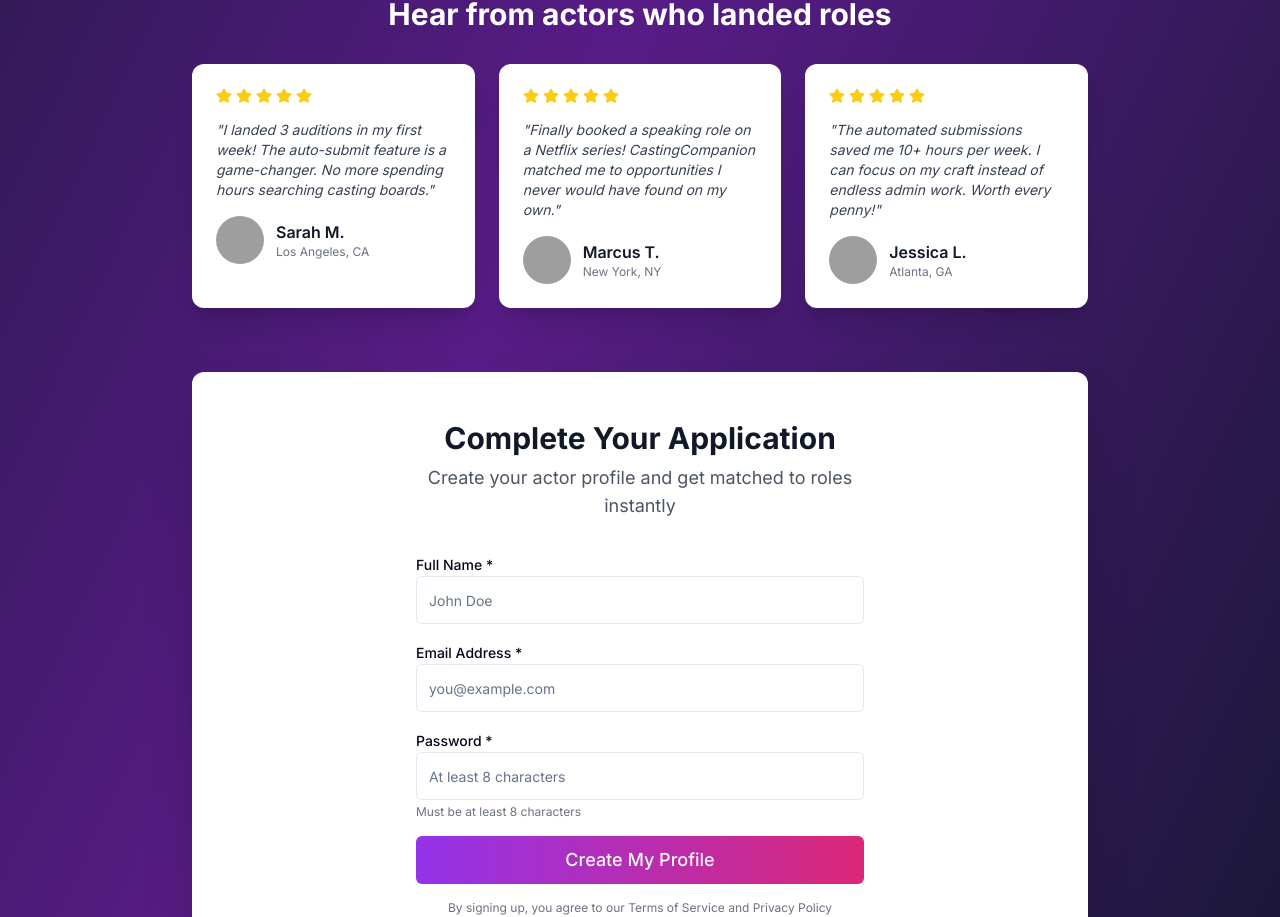
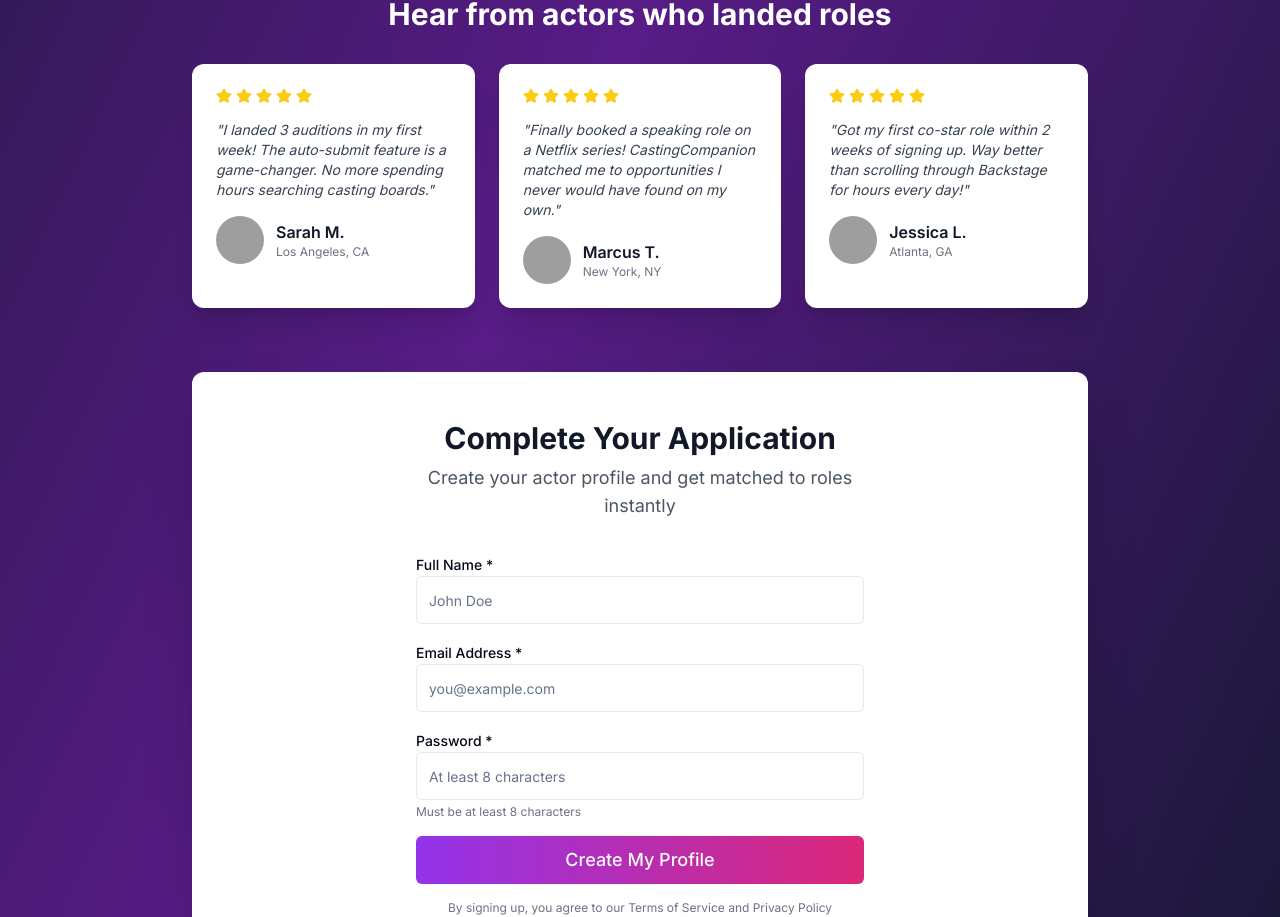
Before and after one commit to mmgolebi/castingcompanion3, a Next.js app: page /apply in a window 1280 px wide. Shown: the part 1360-2277 px from the top of the page. Built offline with nearby package versions, Linux system fonts and the light colour scheme; grey boxes are pictures that could not be loaded.

Commit message:
Update testimonial to be more realistic and relatable

```diff
--- a/src/app/apply/page.tsx
+++ b/src/app/apply/page.tsx
@@ -238,7 +238,7 @@ function ApplyPageContent() {
                   ))}
                 </div>
                 <p className="text-gray-700 text-sm mb-4 italic">
-                  "The automated submissions saved me 10+ hours per week. I can focus on my craft instead of endless admin work. Worth every penny!"
+                  "Got my first co-star role within 2 weeks of signing up. Way better than scrolling through Backstage for hours every day!"
                 </p>
                 <div className="flex items-center gap-3">
                   <img
```
